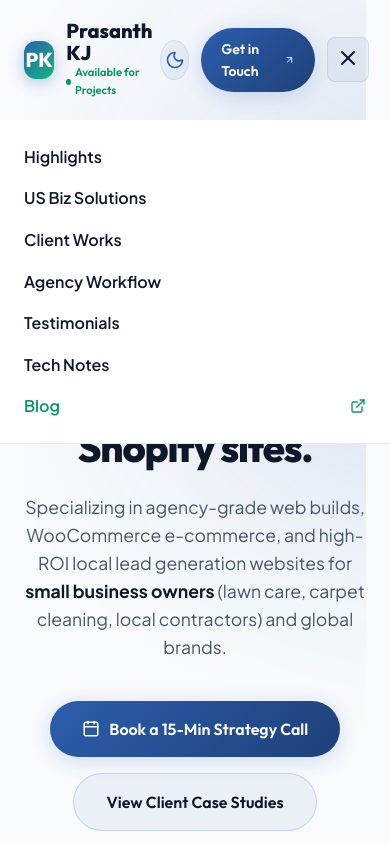
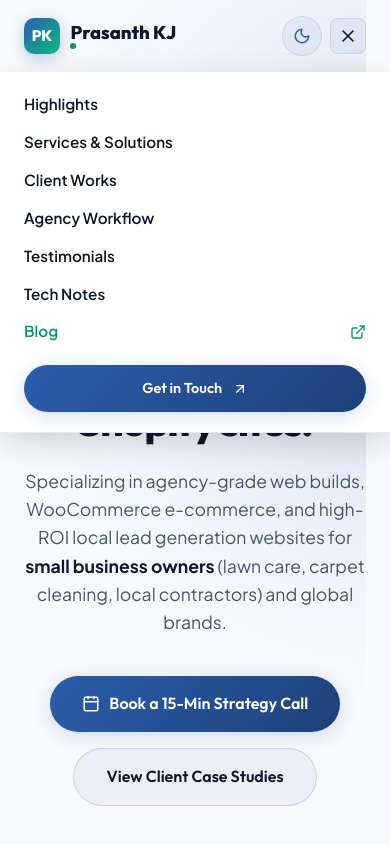
Before and after one commit to PrasanthKJ/prasanthkj_com, a React (Vite) app: page / in a window 390 px wide. Both pictures are taken after a click on the button 348 px from the left and 59 px from the top of the page. Shown: the top 844 px of the page. Built offline with nearby package versions, Linux system fonts and the light colour scheme.

Commit message:
Changed the sidebar menu item from Local Biz Solutions to Services & Solutions. Redesigned the top trust badges into compact, sleek pill badges (0.75rem font size, reduced padding, smaller icons, compact spacing), updated navbar for mobile view

```diff
--- a/src/components/Hero.jsx
+++ b/src/components/Hero.jsx
@@ -23,18 +23,18 @@ export default function Hero() {
       <div className="ambient-glow glow-1 pulse-animation" style={{ left: '50%', transform: 'translateX(-50%)' }}></div>
 
       <div style={{ position: 'relative', zIndex: 1, display: 'flex', flexDirection: 'column', alignItems: 'center', maxWidth: '920px', width: '100%' }}>
-        {/* Top Trust Status Pill */}
-        <div style={{ marginBottom: '1.75rem', display: 'flex', flexWrap: 'wrap', gap: '0.75rem', justifyContent: 'center', alignItems: 'center' }}>
-          <div className="pill-badge-gold" style={{ display: 'inline-flex', alignItems: 'center', gap: '6px' }}>
-            <Award size={16} color="var(--pill-gold-text)" />
-            <span>{HERO_DATA.upworkStatus.title}</span>
-            <span style={{ opacity: 0.6 }}>•</span>
-            <span>{HERO_DATA.upworkStatus.rating}</span>
+        {/* Sleek Compact Trust Badges */}
+        <div style={{ marginBottom: '1.25rem', display: 'flex', flexWrap: 'wrap', gap: '0.5rem', justifyContent: 'center', alignItems: 'center' }}>
+          <div className="pill-badge-gold" style={{ display: 'inline-flex', alignItems: 'center', gap: '4px', fontSize: '0.75rem', padding: '0.2rem 0.65rem' }}>
+            <Award size={13} color="var(--pill-gold-text)" />
+            <span>Top Rated</span>
+            <span style={{ opacity: 0.5 }}>•</span>
+            <span>5.0 ★★★★★</span>
           </div>
 
-          <div className="pill-badge-emerald" style={{ display: 'inline-flex', alignItems: 'center', gap: '6px' }}>
-            <CheckCircle size={14} color="var(--accent-emerald)" />
-            <span>{HERO_DATA.upworkStatus.successRate}</span>
+          <div className="pill-badge-emerald" style={{ display: 'inline-flex', alignItems: 'center', gap: '4px', fontSize: '0.75rem', padding: '0.2rem 0.65rem' }}>
+            <CheckCircle size={13} color="var(--accent-emerald)" />
+            <span>100% Job Success</span>
           </div>
         </div>
 
--- a/src/components/Navbar.jsx
+++ b/src/components/Navbar.jsx
@@ -16,7 +16,7 @@ export default function Navbar({ theme = 'light', toggleTheme }) {
 
   const navLinks = [
     { name: 'Highlights', href: '#highlights' },
-    { name: 'US Biz Solutions', href: '#small-biz' },
+    { name: 'Services & Solutions', href: '#small-biz' },
     { name: 'Client Works', href: '#works' },
     { name: 'Agency Workflow', href: '#workflow' },
     { name: 'Testimonials', href: '#testimonials' },
@@ -32,7 +32,7 @@ export default function Navbar({ theme = 'light', toggleTheme }) {
         left: 0,
         right: 0,
         zIndex: 100,
-        padding: scrolled ? '0.75rem 0' : '1.25rem 0',
+        padding: scrolled ? '0.6rem 0' : '1rem 0',
         transition: 'all 0.3s ease',
         background: scrolled
           ? 'var(--nav-bg)'
@@ -42,41 +42,44 @@ export default function Navbar({ theme = 'light', toggleTheme }) {
         borderBottom: scrolled ? '1px solid var(--nav-border)' : '1px solid transparent',
       }}
     >
-      <div className="container" style={{ display: 'flex', alignItems: 'center', justifyContent: 'space-between' }}>
+      <div className="container" style={{ display: 'flex', alignItems: 'center', justifyContent: 'space-between', gap: '0.5rem' }}>
         {/* Brand Logo */}
         <a
           href="#"
           style={{
             display: 'flex',
             alignItems: 'center',
-            gap: '0.75rem',
+            gap: '0.65rem',
             textDecoration: 'none',
             color: 'var(--text-primary)',
             fontWeight: 800,
-            fontSize: '1.25rem',
+            fontSize: '1.15rem',
             fontFamily: 'var(--font-heading)',
+            flexShrink: 0,
           }}
         >
           <div
             style={{
-              width: '38px',
-              height: '38px',
-              borderRadius: '12px',
+              width: '36px',
+              height: '36px',
+              borderRadius: '10px',
               background: 'linear-gradient(135deg, #2C5EAD 0%, #10b981 100%)',
               display: 'flex',
               alignItems: 'center',
               justifyContent: 'center',
               color: '#ffffff',
               boxShadow: '0 4px 15px rgba(44, 94, 173, 0.3)',
+              fontSize: '0.95rem',
+              fontWeight: 800,
             }}
           >
             PK
           </div>
           <div style={{ display: 'flex', flexDirection: 'column' }}>
-            <span style={{ lineHeight: 1.1 }}>Prasanth KJ</span>
-            <span style={{ fontSize: '0.7rem', color: 'var(--accent-emerald)', fontWeight: 600, display: 'flex', alignItems: 'center', gap: '4px' }}>
-              <span style={{ width: '6px', height: '6px', borderRadius: '50%', background: 'var(--accent-emerald)', display: 'inline-block' }}></span>
-              Available for Projects
+            <span style={{ lineHeight: 1.1, whiteSpace: 'nowrap' }}>Prasanth KJ</span>
+            <span className="navbar-status-badge" style={{ fontSize: '0.675rem', color: 'var(--accent-emerald)', fontWeight: 600, display: 'flex', alignItems: 'center', gap: '4px', whiteSpace: 'nowrap' }}>
+              <span style={{ width: '6px', height: '6px', borderRadius: '50%', background: 'var(--accent-emerald)', display: 'inline-block', flexShrink: 0 }}></span>
+              <span className="status-text">Available for Projects</span>
             </span>
           </div>
         </a>
@@ -87,9 +90,9 @@ export default function Navbar({ theme = 'light', toggleTheme }) {
           style={{
             display: 'flex',
             alignItems: 'center',
-            gap: '1.5rem',
+            gap: '1.25rem',
             background: 'var(--btn-sec-bg)',
-            padding: '0.4rem 1.25rem',
+            padding: '0.4rem 1.1rem',
             borderRadius: 'var(--radius-full)',
             border: '1px solid var(--border-subtle)',
           }}
@@ -103,11 +106,12 @@ export default function Navbar({ theme = 'light', toggleTheme }) {
               style={{
                 color: link.external ? 'var(--accent-emerald)' : 'var(--text-secondary)',
                 textDecoration: 'none',
-                fontSize: '0.875rem',
+                fontSize: '0.85rem',
                 fontWeight: link.external ? 600 : 500,
                 display: 'inline-flex',
                 alignItems: 'center',
                 gap: '0.25rem',
+                whiteSpace: 'nowrap',
                 transition: 'color 0.2s ease',
               }}
               onMouseEnter={(e) => (e.currentTarget.style.color = 'var(--accent-purple)')}
@@ -120,30 +124,32 @@ export default function Navbar({ theme = 'light', toggleTheme }) {
         </nav>
 
         {/* Action CTA & Theme Toggle Button */}
-        <div style={{ display: 'flex', alignItems: 'center', gap: '0.75rem' }}>
-          {/* Theme Switcher Toggle - Placed right before Get in Touch */}
+        <div style={{ display: 'flex', alignItems: 'center', gap: '0.5rem', flexShrink: 0 }}>
+          {/* Theme Switcher Toggle */}
           <button
             onClick={toggleTheme}
             className="theme-toggle-btn"
             title={theme === 'dark' ? 'Switch to Light Mode' : 'Switch to Dark Mode'}
             aria-label="Toggle dark/light theme"
+            style={{ padding: '0.45rem', display: 'flex', alignItems: 'center', justifyContent: 'center' }}
           >
-            {theme === 'dark' ? <Sun size={20} color="#f59e0b" /> : <Moon size={20} color="#2C5EAD" />}
+            {theme === 'dark' ? <Sun size={18} color="#f59e0b" /> : <Moon size={18} color="#2C5EAD" />}
           </button>
 
           <a
             href="#contact"
-            className="btn-primary"
+            className="nav-cta-btn btn-primary"
             style={{
-              padding: '0.6rem 1.25rem',
-              fontSize: '0.875rem',
+              padding: '0.5rem 1rem',
+              fontSize: '0.825rem',
+              whiteSpace: 'nowrap',
             }}
           >
             Get in Touch
-            <ArrowUpRight size={16} />
+            <ArrowUpRight size={14} />
           </a>
 
-          {/* Mobile Menu Toggle */}
+          {/* Mobile Menu Toggle Button */}
           <button
             onClick={() => setMobileMenuOpen(!mobileMenuOpen)}
             className="mobile-toggle"
@@ -152,13 +158,16 @@ export default function Navbar({ theme = 'light', toggleTheme }) {
               background: 'var(--btn-sec-bg)',
               border: '1px solid var(--border-subtle)',
               color: 'var(--text-primary)',
-              padding: '0.5rem',
+              padding: '0.45rem',
               borderRadius: 'var(--radius-sm)',
               cursor: 'pointer',
               display: 'none',
+              alignItems: 'center',
+              justifyContent: 'center',
+              flexShrink: 0,
             }}
           >
-            {mobileMenuOpen ? <X size={24} /> : <Menu size={24} />}
+            {mobileMenuOpen ? <X size={20} /> : <Menu size={20} />}
           </button>
         </div>
       </div>
@@ -173,10 +182,11 @@ export default function Navbar({ theme = 'light', toggleTheme }) {
             right: 0,
             background: 'var(--bg-secondary)',
             borderBottom: '1px solid var(--border-subtle)',
-            padding: '1.5rem',
+            padding: '1.25rem 1.5rem',
             display: 'flex',
             flexDirection: 'column',
-            gap: '1rem',
+            gap: '0.85rem',
+            boxShadow: '0 10px 30px rgba(0,0,0,0.15)',
           }}
         >
           {navLinks.map((link) => (
@@ -189,7 +199,7 @@ export default function Navbar({ theme = 'light', toggleTheme }) {
               style={{
                 color: link.external ? 'var(--accent-emerald)' : 'var(--text-primary)',
                 textDecoration: 'none',
-                fontSize: '1rem',
+                fontSize: '0.95rem',
                 fontWeight: 600,
                 display: 'flex',
                 alignItems: 'center',
@@ -200,14 +210,34 @@ export default function Navbar({ theme = 'light', toggleTheme }) {
               {link.external && <ExternalLink size={16} />}
             </a>
           ))}
+
+          <a
+            href="#contact"
+            className="btn-primary"
+            onClick={() => setMobileMenuOpen(false)}
+            style={{
+              marginTop: '0.5rem',
+              padding: '0.75rem',
+              fontSize: '0.9rem',
+              justifyContent: 'center',
+              width: '100%',
+            }}
+          >
+            Get in Touch
+            <ArrowUpRight size={16} />
+          </a>
         </div>
       )}
 
-      {/* Mobile CSS responsive helper */}
+      {/* Mobile Responsive Helpers */}
       <style>{`
-        @media (max-width: 900px) {
+        @media (max-width: 960px) {
           .desktop-nav { display: none !important; }
-          .mobile-toggle { display: block !important; }
+          .mobile-toggle { display: flex !important; }
+        }
+        @media (max-width: 640px) {
+          .status-text { display: none !important; }
+          .nav-cta-btn { display: none !important; }
         }
       `}</style>
     </header>
--- a/src/components/SidebarNav.jsx
+++ b/src/components/SidebarNav.jsx
@@ -7,7 +7,7 @@ export default function SidebarNav() {
 
   const sections = [
     { id: 'highlights', label: 'Highlights', icon: Award },
-    { id: 'small-biz', label: 'Local Biz Solutions', icon: Briefcase },
+    { id: 'small-biz', label: 'Services & Solutions', icon: Briefcase },
     { id: 'works', label: 'Client Works', icon: CheckCircle2 },
     { id: 'workflow', label: 'Agency Workflow', icon: Workflow },
     { id: 'testimonials', label: 'Client Trust', icon: Star },
```
